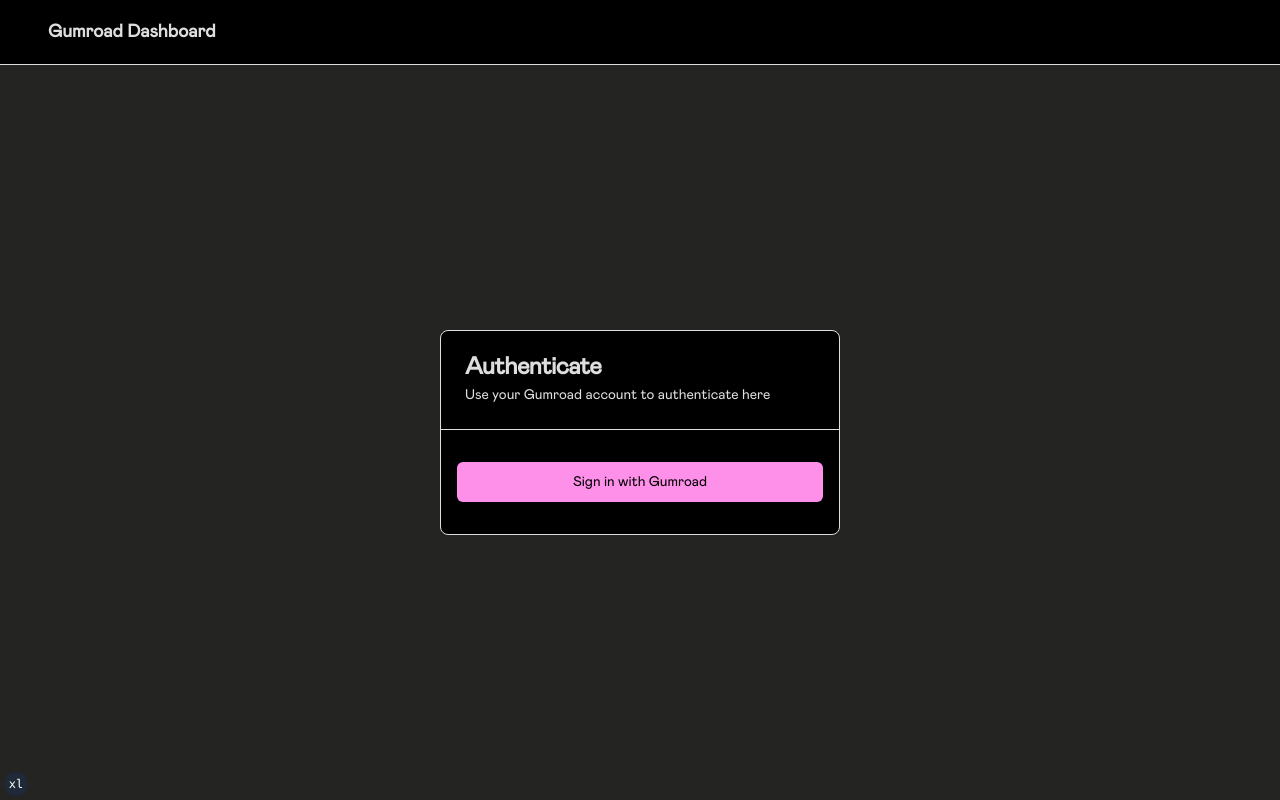
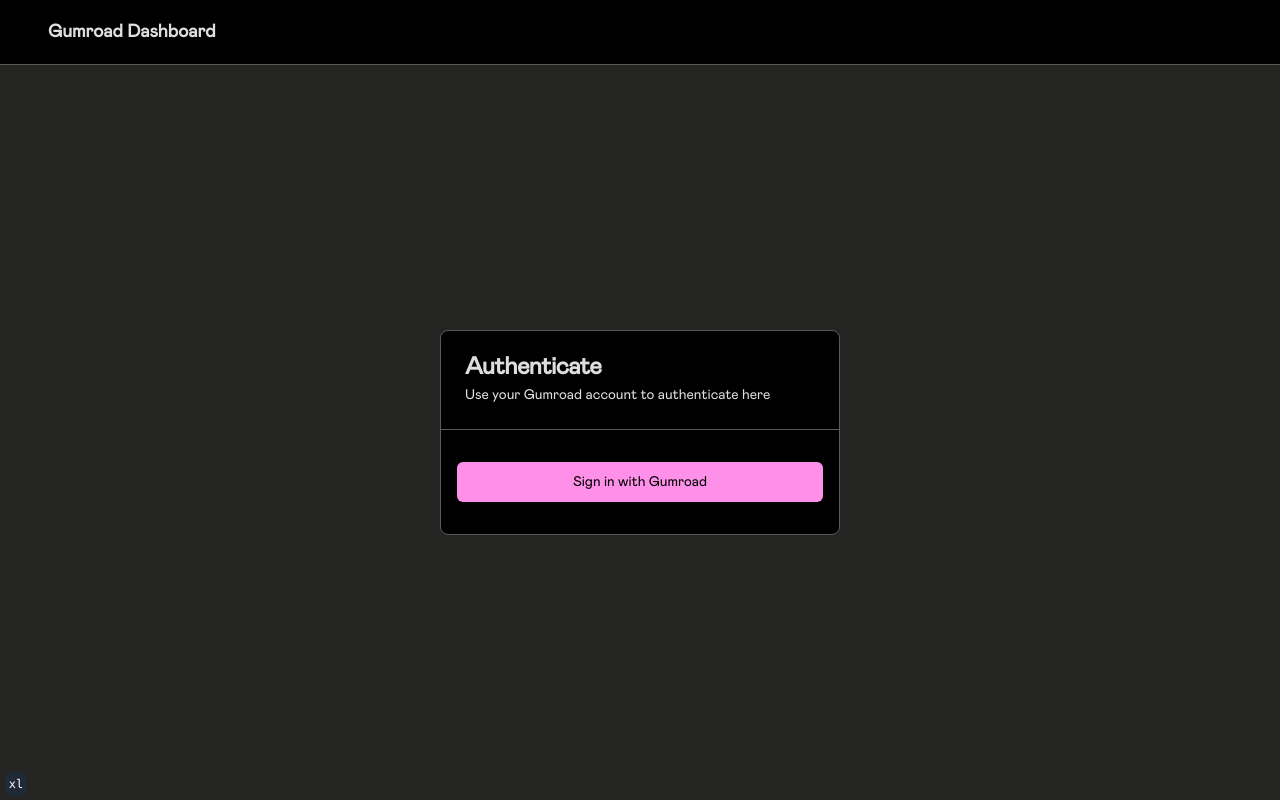
Before and after one commit to harshithpabbati/gumroad-dashboard, a Next.js app: page / in a window 1280 px wide. Built offline with nearby package versions, Linux system fonts and the light colour scheme; no server answers.

Commit message:
chore: set the correct border value

```diff
--- a/styles/globals.css
+++ b/styles/globals.css
@@ -28,9 +28,9 @@
     --destructive: 0 84.2% 60.2%;
     --destructive-foreground: 210 40% 98%;
 
-    --border: 0%, 0%, 86.67%;
-    --input: 0%, 0%, 86.67%;
-    --ring: 0%, 0%, 86.67%;
+    --border: 0, 0%, 35.29%;
+    --input: 0, 0%, 35.29%;
+    --ring: 0, 0%, 35.29%;
 
     --radius: 0.5rem;
   }
@@ -41,6 +41,6 @@
     @apply border-border;
   }
   body {
-    @apply bg-muted text-foreground;
+    @apply bg-background text-foreground;
   }
 }
```
